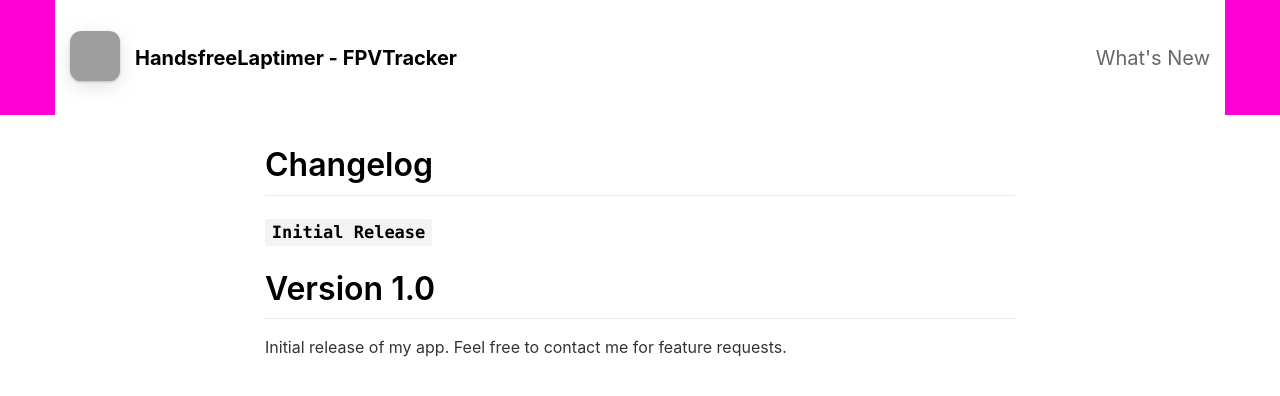
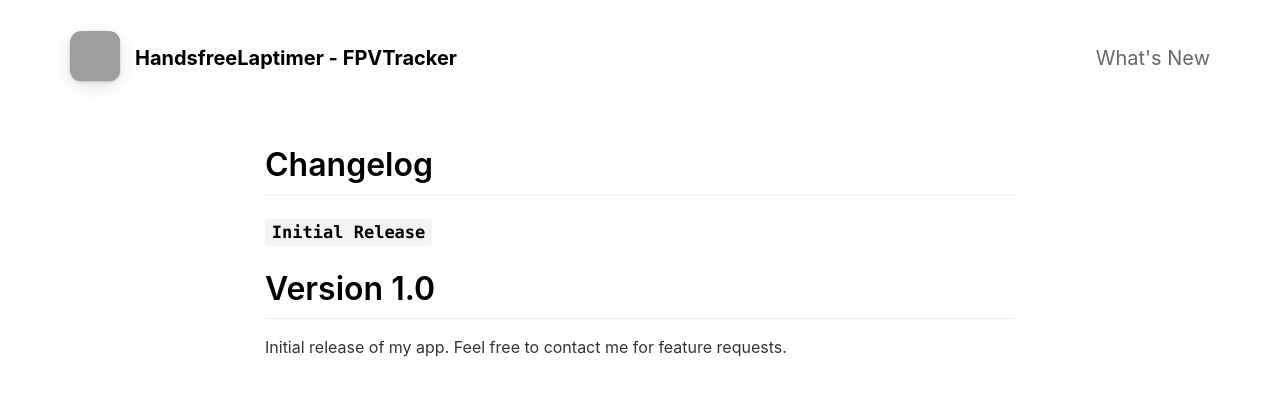
Before and after one commit to MatsWiese/laptimerpage, a Jekyll site: the page built from _pages/changelog.md, in a window 1280 px wide. Shown: the top 396 px of the page. Built offline with Jekyll 4.4.1, drawn with Linux system fonts in a browser that asks for light colours; nearby versions of some CDN libraries; grey boxes are pictures that could not be loaded.

Commit message:
Update layout.scss

```diff
--- a/_sass/layout.scss
+++ b/_sass/layout.scss
@@ -29,8 +29,8 @@
 }
 
 .subPageHeaderBackground {
-	// background-color: #fff;
-	background-color: #ff00d4;
+	background-color: #fff;
+	// background-color: #ff00d4;
 }
 
 .container {					// Set up the container for the site content
```
